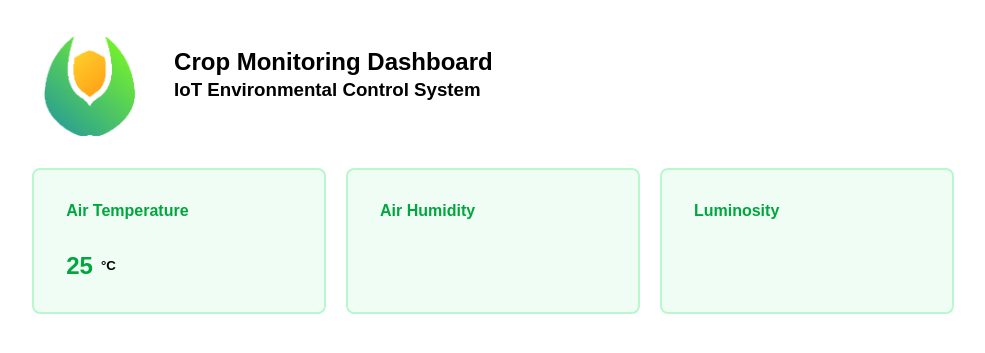
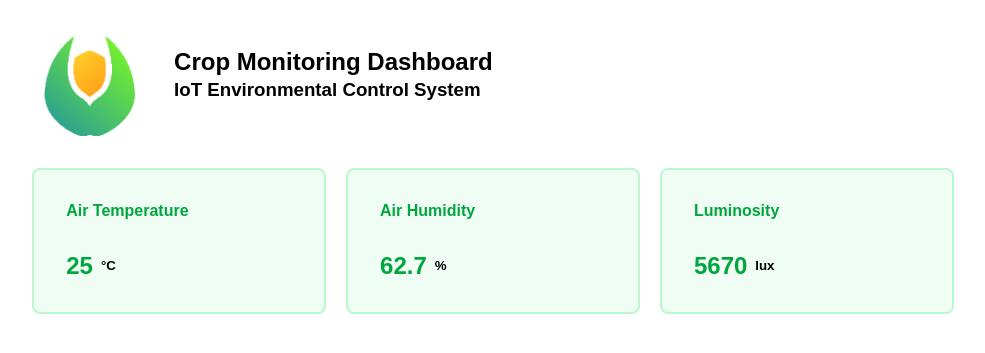
Before and after one commit to NacerEOP/Environement_Control_System, a PHP site: page / in a window 1280 px wide. Shown: the top 353 px of the page, without its empty margins (147-1132 px from the left). Run offline with PHP 8.4, Linux system fonts and the light colour scheme.

Commit message:
yeah mista white

```diff
--- a/index.html
+++ b/index.html
@@ -18,17 +18,25 @@
     <section class="SensorsCont">
         <div class="ReadingsBox">
             <h4 class="SensorText">Air Temperature</h4>
-            <div class="HLayout">
+            <div  class="HLayout">
                 <h2 class="SensorValue">25</h2>
-                <h5 style="">°C</h5>
+                <h5>°C</h5>
             </div>
 
         </div>
         <div class="ReadingsBox">
               <h4 class="SensorText">Air Humidity</h4>
+               <div  class="HLayout">
+                <h2 class="SensorValue">62.7</h2>
+                <h5>%</h5>
+            </div>
         </div>
         <div class="ReadingsBox">
               <h4 class="SensorText">Luminosity</h4>
+               <div  class="HLayout">
+                <h2 class="SensorValue">5670</h2>
+                <h5>lux</h5>
+            </div>
         </div>
     </section>
 </body>
--- a/src/styles/style.css
+++ b/src/styles/style.css
@@ -20,6 +20,7 @@ body{
 
   display: flex;
     flex-direction: row;
+
 }
 
 .SensorsCont{
```
